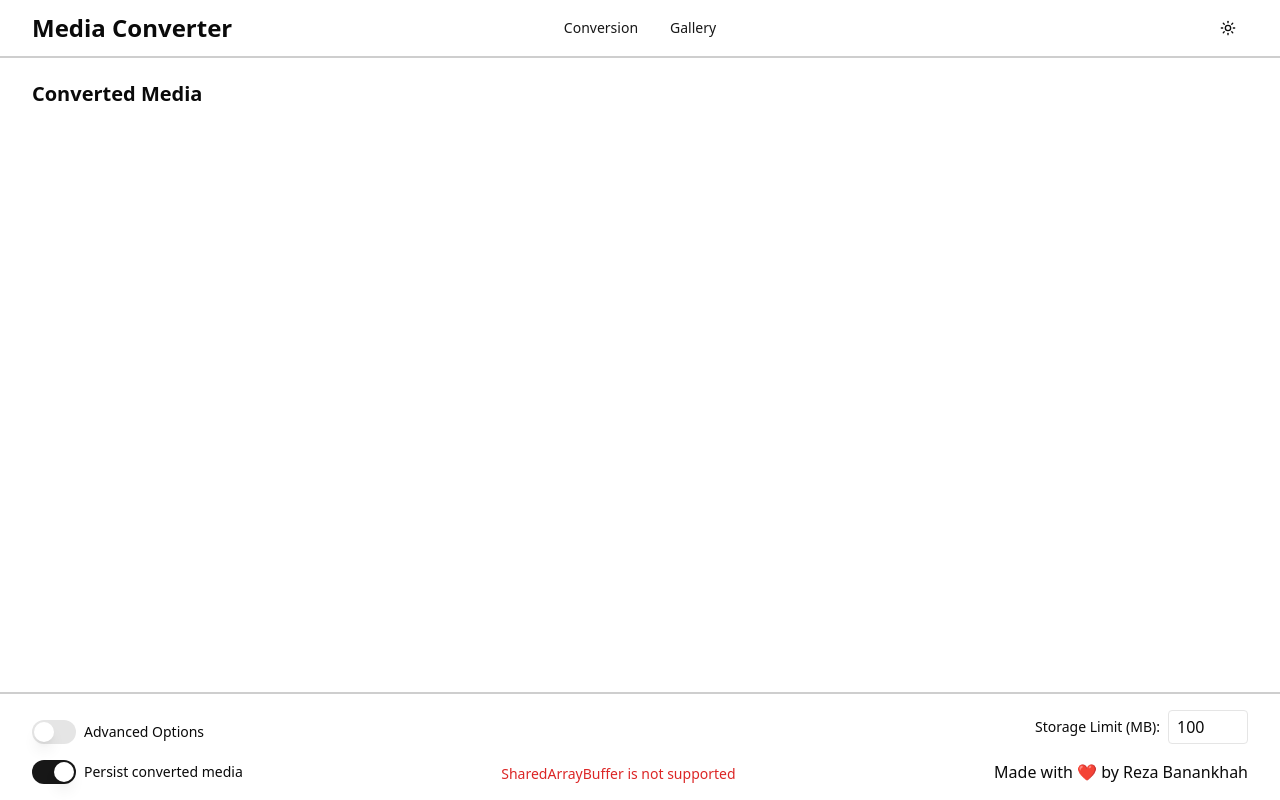
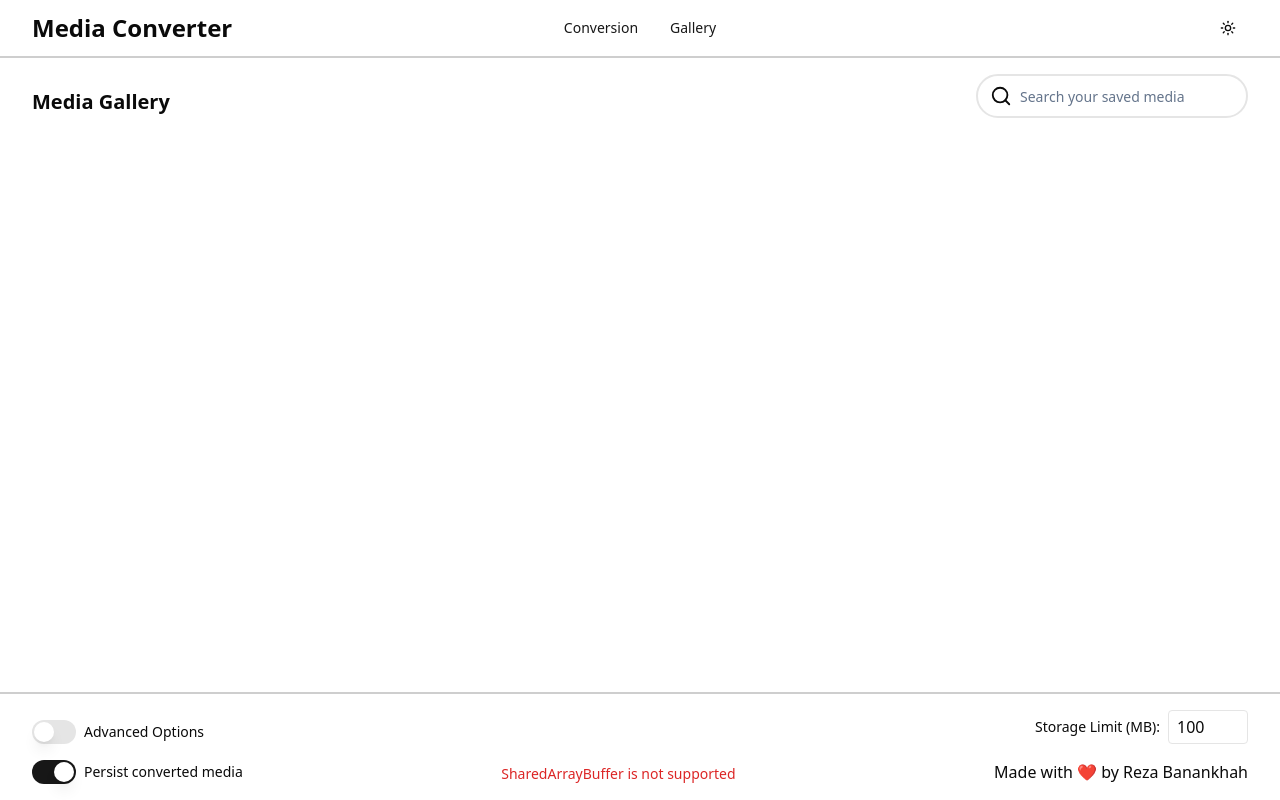
Before and after one commit to rcb123/MediaConverter, a SvelteKit app: page /gallery in a window 1280 px wide. Built offline with nearby package versions, Linux system fonts and the light colour scheme.

Commit message:
Simplify gallery and add (non-functional) search

```diff
--- a/src/components/Gallery.svelte
+++ /dev/null
@@ -1,56 +0,0 @@
-<script lang="ts">
-	import { convertedMedia, deleteAllMedia, groupedConvertedMedia } from '$lib/storage';
-	import { mediaType, previewUrl, showMediaPreviewModal } from '$lib/stores';
-	import { Download, Trash2 } from 'lucide-svelte';
-	import { Button } from '$components/ui/button';
-	import { downloadAllMedia } from '$lib/utils';
-
-	import ImageItem from './ImageItem.svelte';
-
-	function previewImage(url: string) {
-		previewUrl.set(url);
-		mediaType.set('image');
-		showMediaPreviewModal.set(true);
-	}
-</script>
-
-<section>
-	<div class="flex items-center justify-between gap-4 pb-2">
-		<div class="flex h-10 items-center">
-			<h2 class="text-xl font-semibold">Converted Media</h2>
-		</div>
-		{#if $convertedMedia.length > 0}
-			<div class="flex gap-2">
-				<Button onclick={downloadAllMedia} disabled={$convertedMedia.length === 0} variant="ghost">
-					Download All
-					<Download class="ml-2 h-4 w-4" />
-				</Button>
-				<Button
-					onclick={deleteAllMedia}
-					disabled={$convertedMedia.length === 0}
-					variant="ghost"
-					class="text-destructive"
-				>
-					Delete All
-					<Trash2 class="ml-2 h-4 w-4" />
-				</Button>
-			</div>
-		{/if}
-	</div>
-	{#each Object.entries($groupedConvertedMedia) as [group, items]}
-		{#if Array.isArray(items) && items.length > 0}
-			<div class="mb-6">
-				<h3
-					class="mb-2 border-b border-foreground/30 pb-1 text-lg font-medium tracking-wide text-foreground/80"
-				>
-					{group}
-				</h3>
-				<div class="grid grid-cols-1 gap-4 sm:grid-cols-2 md:grid-cols-3">
-					{#each items.sort((a, b) => b.date.getTime() - a.date.getTime()) as item (item.id)}
-						<ImageItem {item} {previewImage} />
-					{/each}
-				</div>
-			</div>
-		{/if}
-	{/each}
-</section>
--- /dev/null
+++ b/src/components/SearchBar.svelte
@@ -0,0 +1,41 @@
+<script lang="ts">
+	import type { Writable } from 'svelte/store';
+	import { Search } from 'lucide-svelte';
+	import { goto } from '$app/navigation';
+	import { onDestroy } from 'svelte';
+
+	const {
+		searchQuery
+	}: {
+		searchQuery: Writable<string>;
+	} = $props();
+
+	let timeout: number;
+
+	// query after 0.3s of no input
+	const debounceSearch = () => {
+		clearTimeout(timeout); // Clear any existing timeout
+		timeout = setTimeout(() => {
+			if ($searchQuery !== '') {
+				goto(`./gallery/?q=${$searchQuery}`, { invalidateAll: true });
+			} else {
+				goto('./gallery');
+			}
+		}, 500);
+	};
+
+	onDestroy(() => clearTimeout(timeout));
+</script>
+
+<div class="mb-3 flex items-center gap-1 rounded-full border-2 pl-3">
+	<span class="flex items-center">
+		<Search size={22} />
+	</span>
+	<input
+		id="text"
+		bind:value={$searchQuery}
+		oninput={debounceSearch}
+		placeholder={'Search your saved media'}
+		class="h-10 w-full flex-1 rounded-full border-none bg-transparent pl-1 pr-6 text-sm outline-none placeholder:text-slate-500 focus-visible:outline-none disabled:cursor-not-allowed disabled:opacity-50"
+	/>
+</div>
--- a/src/routes/gallery/+page.svelte
+++ b/src/routes/gallery/+page.svelte
@@ -1,7 +1,67 @@
 <script lang="ts">
-	import Gallery from '$components/Gallery.svelte';
+	import { convertedMedia, deleteAllMedia, groupedConvertedMedia } from '$lib/storage';
+	import { mediaType, previewUrl, showMediaPreviewModal } from '$lib/stores';
+	import { Download, Trash2 } from 'lucide-svelte';
+	import { Button } from '$components/ui/button';
+	import { downloadAllMedia } from '$lib/utils';
+	import { writable } from 'svelte/store';
+
+	import ImageItem from '$components/ImageItem.svelte';
+	import SearchBar from '$components/SearchBar.svelte';
+
+	function previewImage(url: string) {
+		previewUrl.set(url);
+		mediaType.set('image');
+		showMediaPreviewModal.set(true);
+	}
+
+	const searchQuery = writable('');
 </script>
 
 <main class="container relative mx-auto flex-grow py-4">
-	<Gallery />
+	<div class="flex items-center justify-between gap-4 pb-2">
+		<div class="flex h-10 items-center">
+			<h2 class="text-xl font-semibold">Media Gallery</h2>
+		</div>
+		<div>
+			<SearchBar {searchQuery} />
+			{#if $convertedMedia.length > 0}
+				<div class="flex gap-2">
+					<Button
+						onclick={downloadAllMedia}
+						disabled={$convertedMedia.length === 0}
+						variant="ghost"
+					>
+						Download All
+						<Download class="ml-2 h-4 w-4" />
+					</Button>
+					<Button
+						onclick={deleteAllMedia}
+						disabled={$convertedMedia.length === 0}
+						variant="ghost"
+						class="text-destructive"
+					>
+						Delete All
+						<Trash2 class="ml-2 h-4 w-4" />
+					</Button>
+				</div>
+			{/if}
+		</div>
+		{#each Object.entries($groupedConvertedMedia) as [group, items]}
+			{#if Array.isArray(items) && items.length > 0}
+				<div class="mb-6">
+					<h3
+						class="mb-2 border-b border-foreground/30 pb-1 text-lg font-medium tracking-wide text-foreground/80"
+					>
+						{group}
+					</h3>
+					<div class="grid grid-cols-1 gap-4 sm:grid-cols-2 md:grid-cols-3">
+						{#each items.sort((a, b) => b.date.getTime() - a.date.getTime()) as item (item.id)}
+							<ImageItem {item} {previewImage} />
+						{/each}
+					</div>
+				</div>
+			{/if}
+		{/each}
+	</div>
 </main>
```
